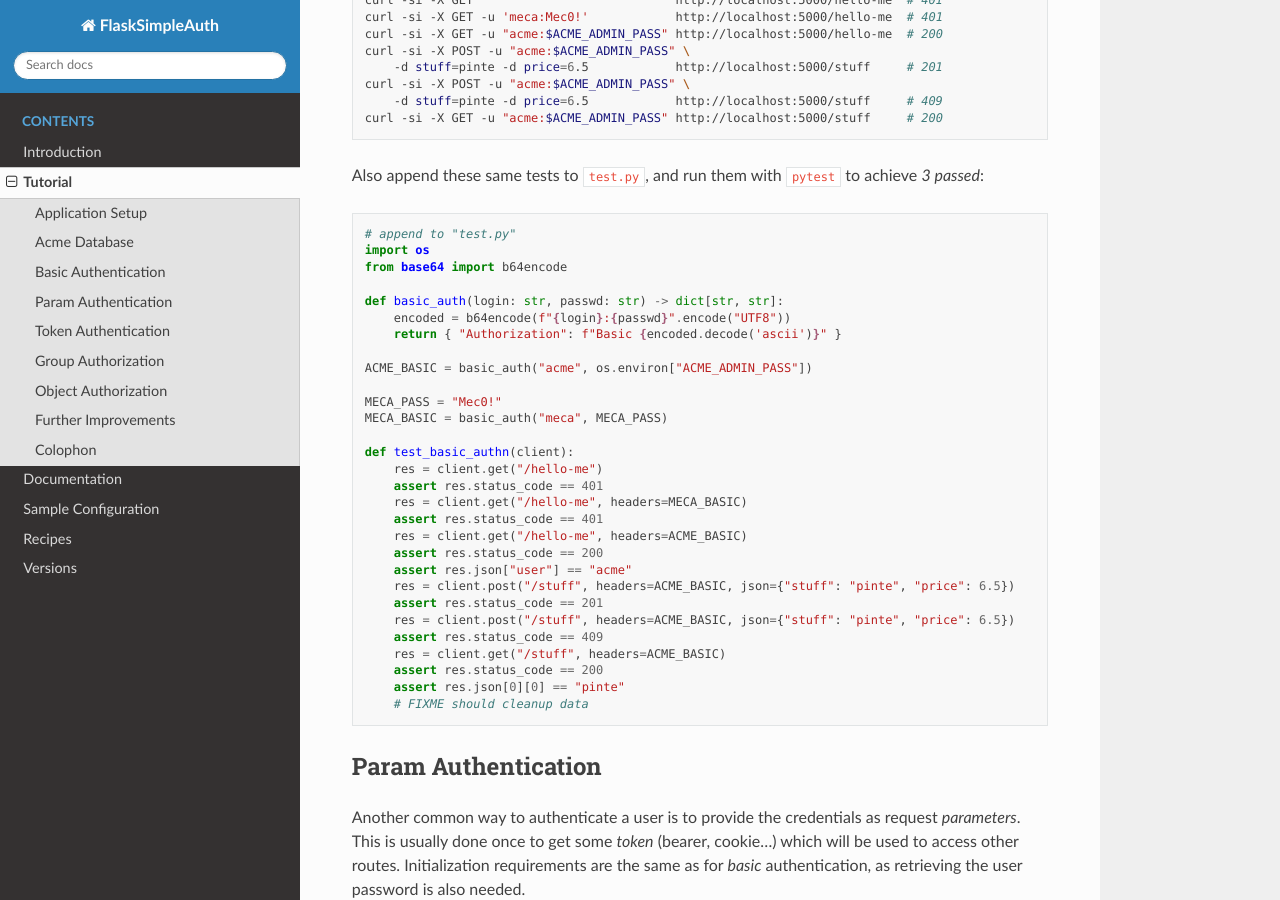
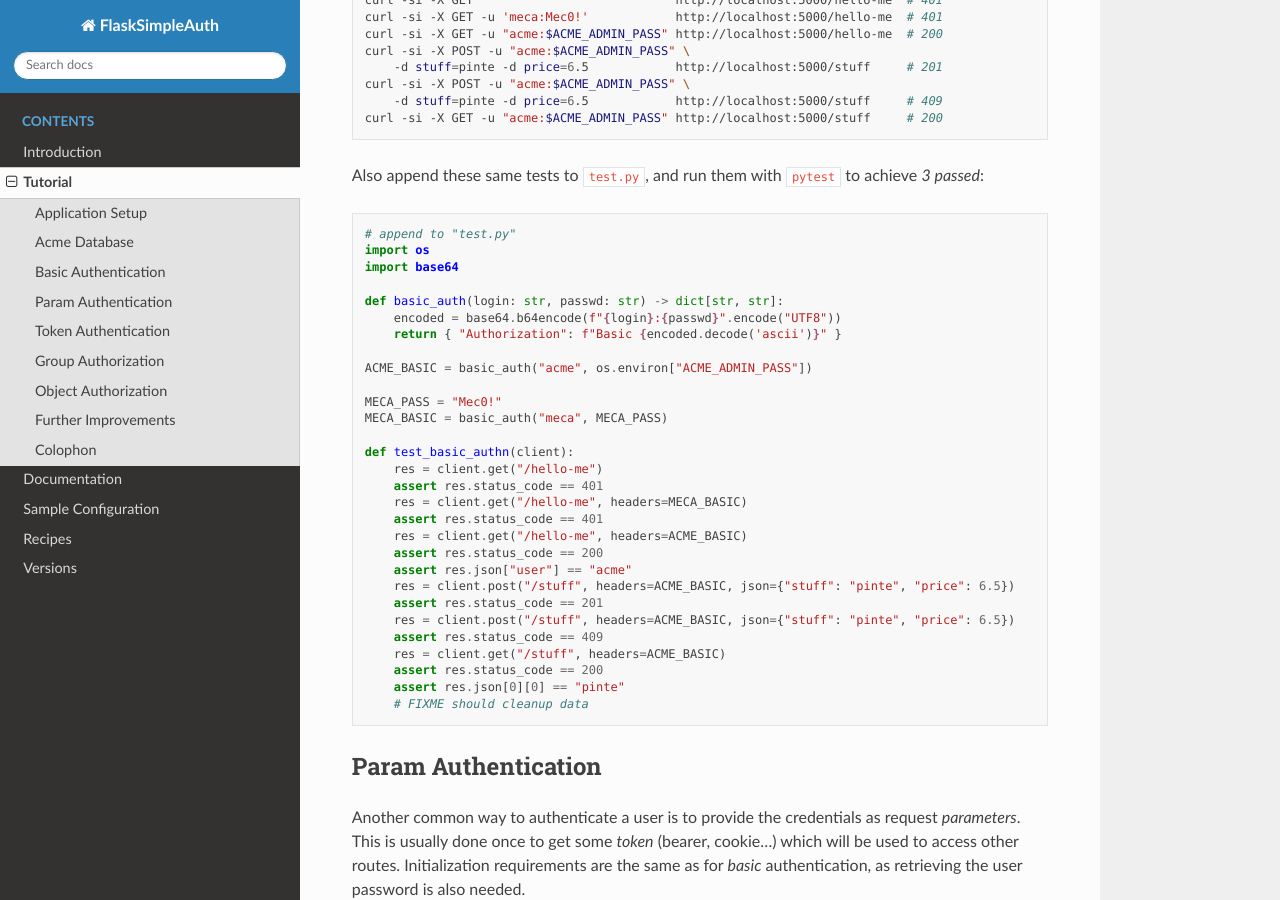
Before and after one commit to zx80/flask-simple-auth, a Sphinx documentation site: the page built from docs/TUTORIAL.md, in a window 1280 px wide and 900 px high, scrolled down 6111 px. Built offline with Sphinx 7.4.7 and the Read the Docs theme 2.0.0, drawn with Linux system fonts in a browser that asks for light colours; pages that are not in the unit, such as notebooks, are missing from menus.

Commit message:
simpler import in tutorial code

````diff
--- a/docs/TUTORIAL.md
+++ b/docs/TUTORIAL.md
@@ -358,10 +358,10 @@ achieve *3 passed*:
 ```python
 # append to "test.py"
 import os
-from base64 import b64encode
+import base64
 
 def basic_auth(login: str, passwd: str) -> dict[str, str]:
-    encoded = b64encode(f"{login}:{passwd}".encode("UTF8"))
+    encoded = base64.b64encode(f"{login}:{passwd}".encode("UTF8"))
     return { "Authorization": f"Basic {encoded.decode('ascii')}" }
 
 ACME_BASIC = basic_auth("acme", os.environ["ACME_ADMIN_PASS"])
````
